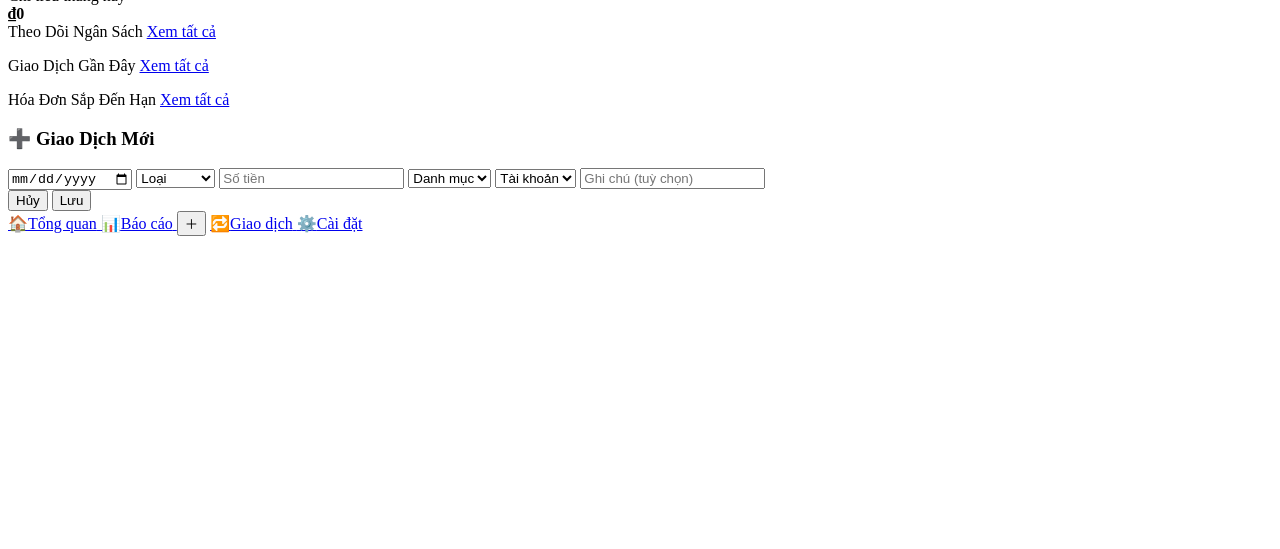
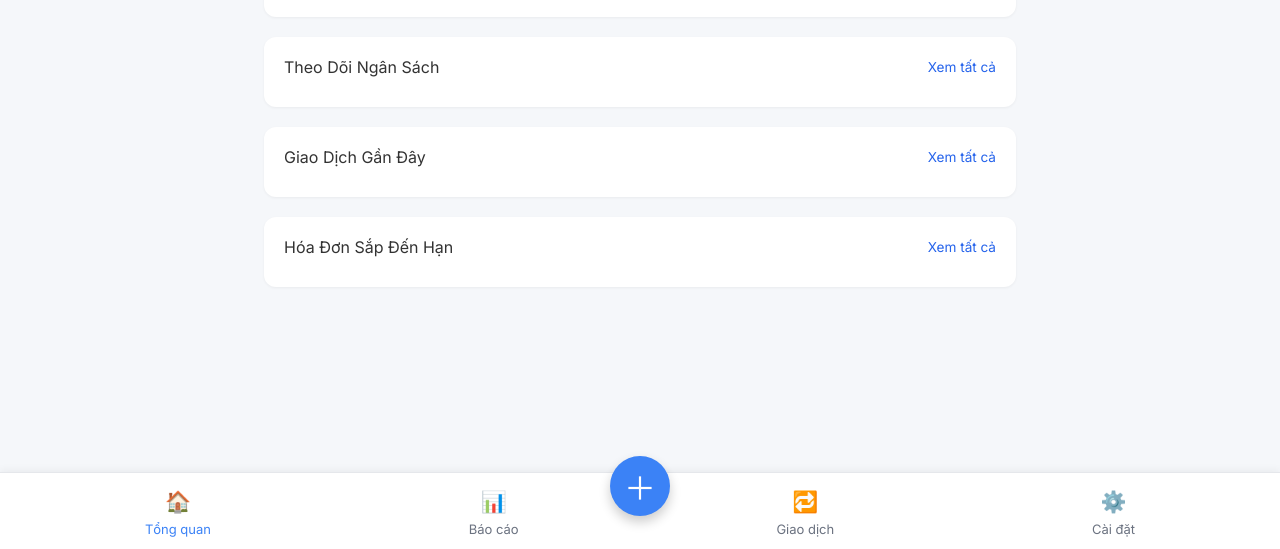
Before and after one commit to Kensadboiz/Financial-Management, a plain HTML site: page index.html in a window 1280 px wide. Shown: the part 251-800 px from the top of the page. Drawn offline with Linux system fonts and the light colour scheme; the site is published under a folder, as on GitHub Pages, so addresses that start at the root find nothing.

Commit message:
Cập nhật nội dung mới cho website

```diff
--- a/index.html
+++ b/index.html
@@ -5,8 +5,8 @@
   <meta name="viewport" content="width=device-width, initial-scale=1.0" />
   <title>Tổng Quan</title>
   <link href="https://fonts.googleapis.com/css2?family=Inter:wght@400;600&display=swap" rel="stylesheet" />
-  <link rel="stylesheet" href="/css/styles.css" />
-  <link rel="stylesheet" href="/css/footer.css" />
+  <link rel="stylesheet" href="css/styles.css" />
+  <link rel="stylesheet" href="css/footer.css" />
 </head>
 <body>
   <div class="container">
@@ -56,7 +56,7 @@
 <div class="card item-card">
   <div class="section-header">
     <span>Theo Dõi Ngân Sách</span>
-    <a href="/pages/budgets.html">Xem tất cả</a>
+    <a href="pages/budgets.html">Xem tất cả</a>
   </div>
   <ul class="budget-list"></ul>
 </div>
@@ -65,7 +65,7 @@
 <div class="card item-card">
   <div class="section-header">
     <span>Giao Dịch Gần Đây</span>
-    <a href="/pages/transactions.html">Xem tất cả</a>
+    <a href="pages/transactions.html">Xem tất cả</a>
   </div>
   <ul class="transaction-list"></ul>
 </div>
@@ -74,7 +74,7 @@
 <div class="card item-card">
   <div class="section-header">
     <span>Hóa Đơn Sắp Đến Hạn</span>
-    <a href="/pages/bills.html">Xem tất cả</a>
+    <a href="pages/bills.html">Xem tất cả</a>
   </div>
   <ul class="bill-list"></ul>
 </div>
@@ -118,23 +118,23 @@
   <!-- Footer -->
   <footer>
     <nav class="nav-bar">
-      <a href="/index.html" class="nav-item active">
+      <a href="index.html" class="nav-item active">
         <span class="icon">🏠</span><span class="label">Tổng quan</span>
       </a>
-      <a href="/pages/reports.html" class="nav-item">
+      <a href="pages/reports.html" class="nav-item">
         <span class="icon">📊</span><span class="label">Báo cáo</span>
       </a>
       <button class="add-button" id="toggleFormBtn">＋</button>
-      <a href="/pages/transactions.html" class="nav-item">
+      <a href="pages/transactions.html" class="nav-item">
         <span class="icon">🔁</span><span class="label">Giao dịch</span>
       </a>
-      <a href="/pages/settings.html" class="nav-item">
+      <a href="pages/settings.html" class="nav-item">
         <span class="icon">⚙️</span><span class="label">Cài đặt</span>
       </a>
     </nav>
   </footer>
   <!-- Script xử lý chính -->
-  <script src="/js/main.js"></script>
-  <script src="/js/footer.js"></script>
+  <script src="js/main.js"></script>
+  <script src="js/footer.js"></script>
 </body>
 </html>
```
Also changed, not shown: pages/accounts.html (+8 -8 lines), pages/bills.html (+8 -8 lines), pages/budgets.html (+8 -8 lines), pages/categories.html (+8 -8 lines), pages/footer.html (+6 -7 lines), pages/reports.html (+7 -7 lines), pages/settings.html (+8 -8 lines), pages/transactions.html (+8 -8 lines).
